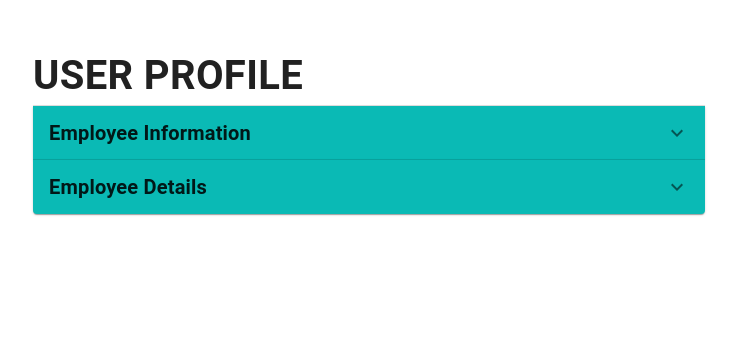
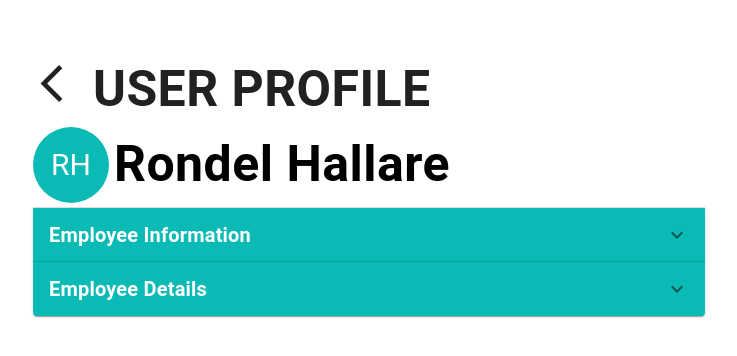
Before and after one commit to rondelhallare/HRIS-FrontEnd, a React (Create React App) app: page /UserProfile in a window 1280 px wide. Shown: the part 114-470 px from the top of the page, without its empty margins (271-1008 px from the left). Built offline with nearby package versions, Linux system fonts and the light colour scheme.

Commit message:
Edit Dashboard and User Profile

```diff
--- a/src/Components/Dashboard/Body.js
+++ b/src/Components/Dashboard/Body.js
@@ -9,7 +9,7 @@ function Body() {
     return (
         <Box>
             <NavBar />
-            <ResponsiveDrawer />
+
         </Box>
     )
 }
--- a/src/Components/UserProfile/EmployeeButton.js
+++ b/src/Components/UserProfile/EmployeeButton.js
@@ -0,0 +1,18 @@
+import React from 'react'
+import { Button } from '@mui/material';
+
+const EmployeeButton = () => {
+    return (
+        <Button color="secondary" variant="contained" sx={{
+            fontSize: '25px',
+            fontWeight: 'medium',
+            color: '#FFFFFF',
+            borderRadius: '10px',
+            alignItems: 'right',
+        }}>
+            EDIT
+        </Button>
+    )
+}
+
+export default EmployeeButton
--- a/src/Components/UserProfile/SimpleAccordion.js
+++ b/src/Components/UserProfile/SimpleAccordion.js
@@ -7,12 +7,17 @@ import ExpandMoreIcon from '@mui/icons-material/ExpandMore';
 import EmployeeBox2 from './EmployeeBox2';
 import EmployeeBox1 from './EmployeeBox1';
 import UserTitle from './UserTitle';
+import EmployeeButton from './EmployeeButton';
+import UserAvatar from './UserAvatar';
+import { Box } from '@mui/system';
 
 export default function SimpleAccordion() {
     return (
-        <div>
+        <Box>
 
             <UserTitle />
+
+            <UserAvatar />
 
             <Accordion sx={{ bgcolor: 'secondary.main', }}>
                 <AccordionSummary
@@ -20,12 +25,15 @@ export default function SimpleAccordion() {
                     aria-controls="panel1a-content"
                     id="panel1a-header"
                 >
+
                     <Typography sx={{
                         fontWeight: 'bold',
                         fontSize: '20px',
+                        color: '#FFFFFF',
                     }}>
                         Employee Information
                     </Typography>
+
 
                 </AccordionSummary>
 
@@ -33,7 +41,9 @@ export default function SimpleAccordion() {
 
                     <Typography>
                         <EmployeeBox1 />
+                        <EmployeeButton />
                     </Typography>
+
 
                 </AccordionDetails>
 
@@ -46,9 +56,11 @@ export default function SimpleAccordion() {
                     aria-controls="panel2a-content"
                     id="panel2a-header"
                 >
+
                     <Typography sx={{
                         fontWeight: 'bold',
                         fontSize: '20px',
+                        color: '#FFFFFF',
                     }}>
                         Employee Details
                     </Typography>
@@ -59,11 +71,12 @@ export default function SimpleAccordion() {
 
                     <Typography>
                         <EmployeeBox2 />
+                        <EmployeeButton />
                     </Typography>
 
                 </AccordionDetails>
 
             </Accordion>
-        </div>
+        </Box>
     );
 }
--- /dev/null
+++ b/src/Components/UserProfile/UserAvatar.js
@@ -0,0 +1,39 @@
+import { Typography } from '@mui/material'
+import { Box, fontWeight } from '@mui/system';
+import { Avatar } from '@mui/material';
+import React from 'react'
+
+const UserAvatar = () => {
+    return (
+        <Box sx = {{
+            display: 'flex',
+            justifyContent: 'left',
+            alignItems: 'left',
+            flexDirection: 'row',
+            mb: '5px',
+
+        }}>
+                <Avatar sx={{
+                    fontSize: '30px',
+                    color: 'white',
+                    width: 76,
+                    height: 76,
+                    mr: '5px',
+                    bgcolor: 'secondary.main',
+
+                }}>
+                    RH
+                </Avatar>
+
+                <Typography sx = {{
+                    fontSize: '50px',
+                    color: 'black',
+                    fontWeight: 'bold',
+                }}>
+                    Rondel Hallare
+                </Typography>
+        </Box>
+    )
+}
+
+export default UserAvatar
--- a/src/Components/UserProfile/UserProf.js
+++ b/src/Components/UserProfile/UserProf.js
@@ -1,6 +1,5 @@
 import { Box } from '@mui/system';
 import React from 'react'
-import EmployeeBox2 from './EmployeeBox2';
 import SimpleAccordion from './SimpleAccordion';
 
 function UserProf() {
--- a/src/Components/UserProfile/UserTitle.js
+++ b/src/Components/UserProfile/UserTitle.js
@@ -1,15 +1,23 @@
 import React from 'react'
 import { Typography } from '@mui/material'
 import { Box } from '@mui/system'
+import ArrowBackIosIcon from '@mui/icons-material/ArrowBackIos';
 
 const UserTitle = () => {
     return (
         <Box>
             <Typography sx = {{
                  fontWeight: 'bold',
-                 fontSize: '40px',
+                 color: 'blac',
+                 fontSize: '50px',
                  textAlign: 'left',
             }}>
+                <ArrowBackIosIcon sx ={{
+                    pt: '15px',
+                    height: 60,
+                    width: 60,
+
+                }} />
                 USER PROFILE
             </Typography>
         </Box>
```
Also changed, not shown: src/Components/UserProfile/EmployeeProfile.js (deleted).
